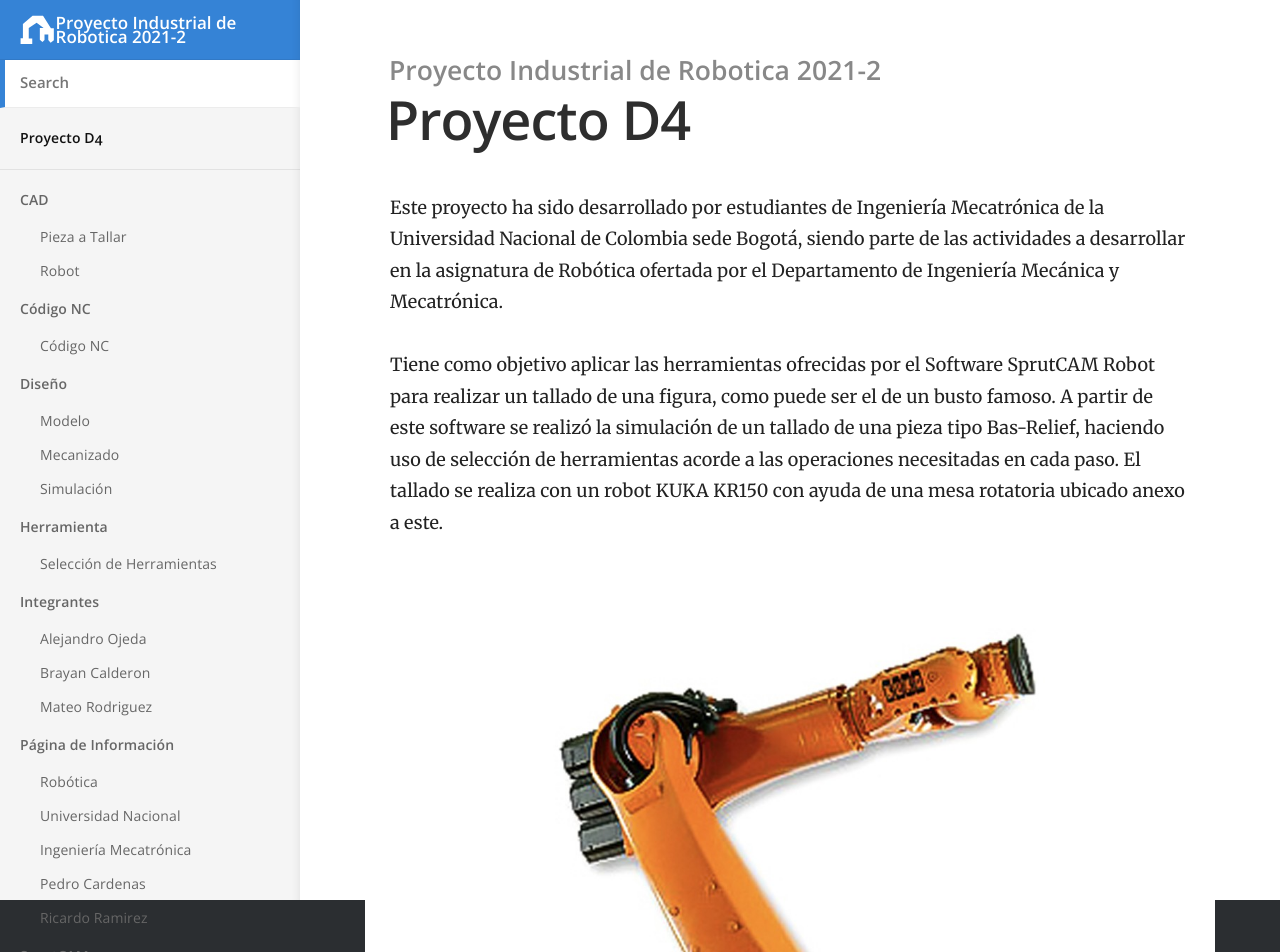
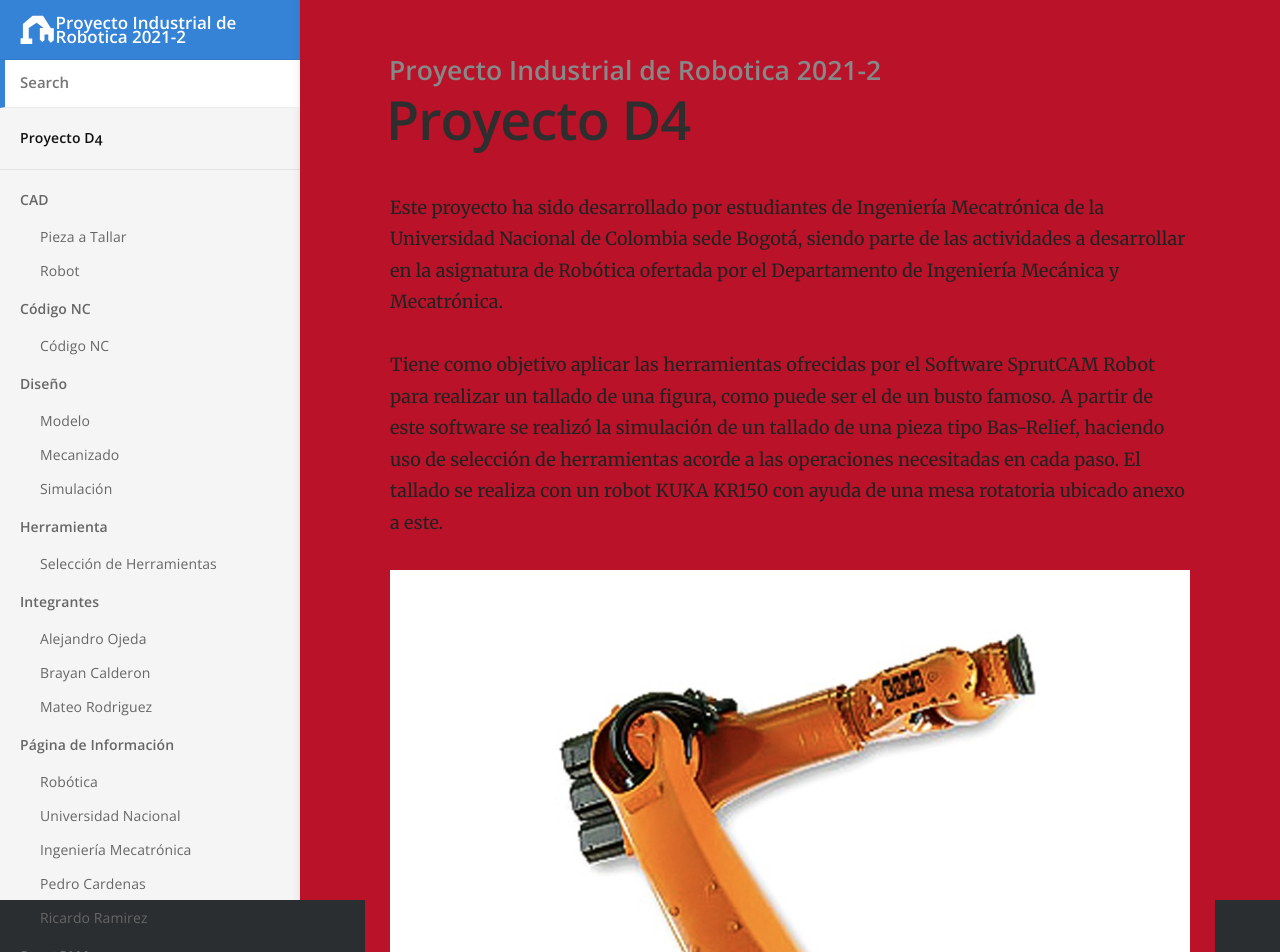
Before and after one commit to BrayanCalderon/ProyectoRobotica-2021-I, a Jekyll site: the page built from index.md, in a window 1280 px wide. Shown: the top 952 px of the page. Built offline with Jekyll 4.4.1, drawn with Linux system fonts in a browser that asks for light colours.

Commit message:
Update main.scss

```diff
--- a/css/main.scss
+++ b/css/main.scss
@@ -8,7 +8,7 @@ $body-background-color: #2B2E31;
 
 $content-max-width: 800px;
 $content-color: #222;
-$content-background-color: #fff;
+$content-background-color: #BA1229;
 
 $brand-colour: #3583d6;
 $brand-colour-light: mix($brand-colour, $content-background-color, 10%);
```
